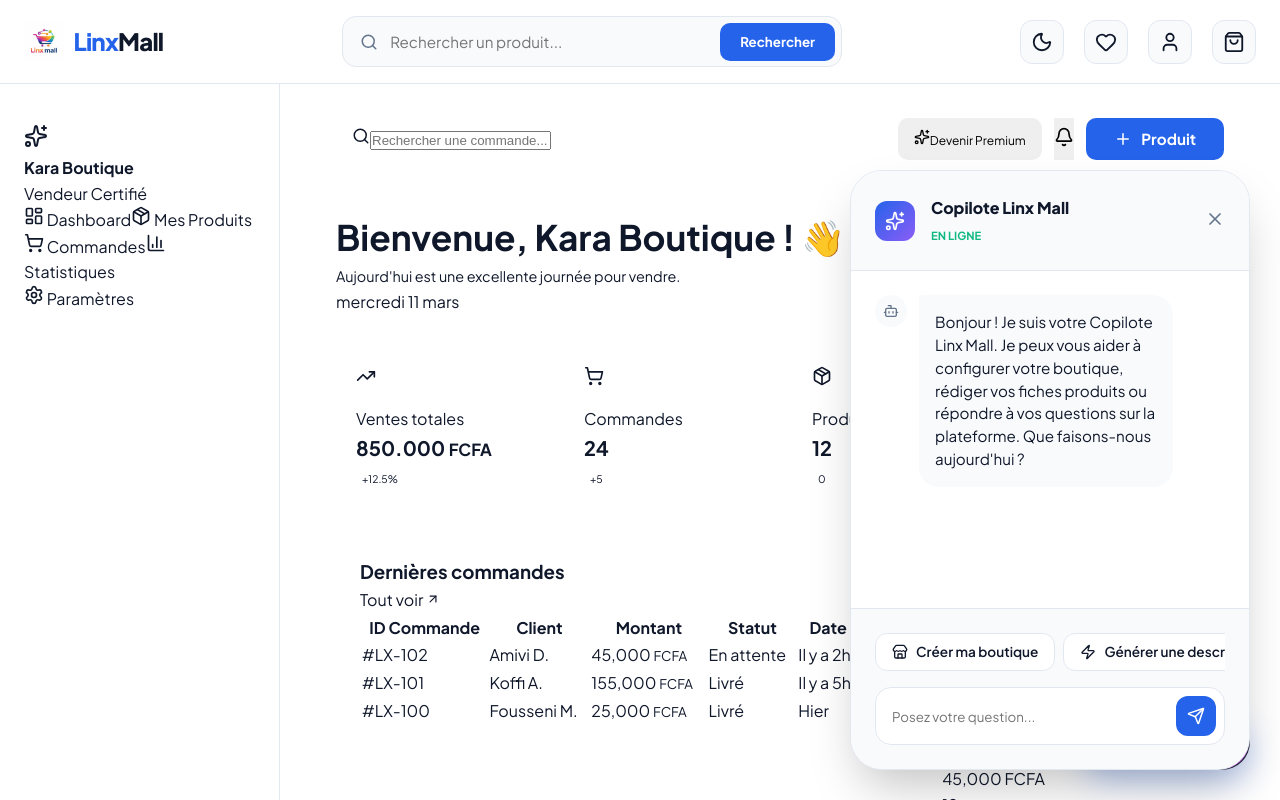
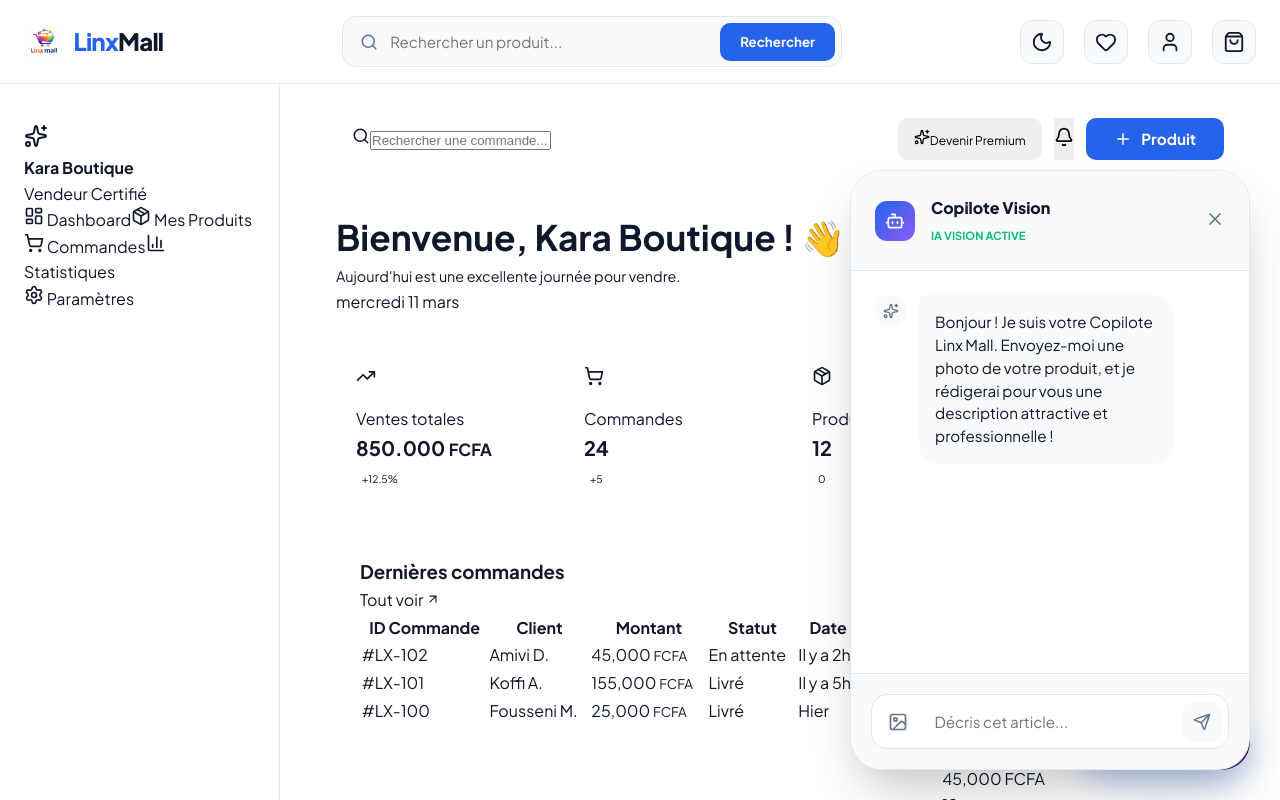
Before and after one commit to Riotlagrinta/linx-mall, a Next.js app: page /vendeur/dashboard in a window 1280 px wide. Both pictures are taken after a click on the button "Copilote IA". Shown: the top 800 px of the page. Built offline with nearby package versions, Linux system fonts and the light colour scheme; grey boxes are pictures that could not be loaded.

Commit message:
feat: support des images dans AICopilot pour la génération de descriptions par analyse visuelle

```diff
--- a/src/components/AICopilot.tsx
+++ b/src/components/AICopilot.tsx
@@ -2,15 +2,23 @@
 
 import { useState, useRef, useEffect } from 'react';
 import { motion, AnimatePresence } from 'framer-motion';
-import { Sparkles, Send, X, Bot, User, Zap, MessageSquare, Store, BarChart3, HelpCircle } from 'lucide-react';
+import { Sparkles, Send, X, Bot, User, Zap, Store, BarChart3, HelpCircle, Image as ImageIcon, Camera } from 'lucide-react';
+
+interface Message {
+  role: 'assistant' | 'user';
+  content: string;
+  image?: string;
+}
 
 export default function AICopilot() {
   const [isOpen, setIsOpen] = useState(false);
-  const [messages, setNotifications] = useState([
-    { role: 'assistant', content: "Bonjour ! Je suis votre Copilote Linx Mall. Je peux vous aider à configurer votre boutique, rédiger vos fiches produits ou répondre à vos questions sur la plateforme. Que faisons-nous aujourd'hui ?" }
+  const [messages, setMessages] = useState<Message[]>([
+    { role: 'assistant', content: "Bonjour ! Je suis votre Copilote Linx Mall. Envoyez-moi une photo de votre produit, et je rédigerai pour vous une description attractive et professionnelle !" }
   ]);
   const [input, setInput] = useState('');
+  const [selectedImage, setSelectedImage] = useState<string | null>(null);
   const messagesEndRef = useRef<HTMLDivElement>(null);
+  const fileInputRef = useRef<HTMLInputElement>(null);
 
   const scrollToBottom = () => {
     messagesEndRef.current?.scrollIntoView({ behavior: "smooth" });
@@ -20,24 +28,40 @@
     if (isOpen) scrollToBottom();
   }, [messages, isOpen]);
 
-  const quickActions = [
-    { label: "Créer ma boutique", icon: <Store size={16} /> },
-    { label: "Générer une description", icon: <Zap size={16} /> },
-    { label: "Analyser mes prix", icon: <BarChart3 size={16} /> },
-    { label: "Aide vendeur", icon: <HelpCircle size={16} /> },
-  ];
+  const handleImageSelect = (e: React.ChangeEvent<HTMLInputElement>) => {
+    const file = e.target.files?.[0];
+    if (file) {
+      const reader = new FileReader();
+      reader.onloadend = () => {
+        setSelectedImage(reader.result as string);
+      };
+      reader.readAsDataURL(file);
+    }
+  };
 
   const handleSend = () => {
-    if (!input.trim()) return;
-    // @ts-ignore
-    setNotifications([...messages, { role: 'user', content: input }]);
+    if (!input.trim() && !selectedImage) return;
+
+    const newUserMessage: Message = {
+      role: 'user',
+      content: input || (selectedImage ? "Analyse cette photo pour moi." : ""),
+      image: selectedImage || undefined
+    };
+
+    setMessages([...messages, newUserMessage]);
     setInput('');
+    setSelectedImage(null);
 
-    // Simulation réponse IA
+    // Simulation réponse IA Vision
     setTimeout(() => {
-      // @ts-ignore
-      setNotifications(prev => [...prev, { role: 'assistant', content: "C'est noté ! Je prépare cela pour vous. (L'intégration réelle de l'IA arrive bientôt...)" }]);
-    }, 1000);
+      const aiResponse: Message = {
+        role: 'assistant',
+        content: newUserMessage.image
+          ? "Magnifique produit ! D'après l'image, voici une proposition de description : 'Ce smartphone élégant arbore un design ultra-fin avec une finition premium. Son écran borderless promet une immersion totale...' Souhaitez-vous ajuster le ton ?"
+          : "C'est noté ! Je prépare cela pour vous."
+      };
+      setMessages(prev => [...prev, aiResponse]);
+    }, 1500);
   };
 
   return (
@@ -66,11 +90,11 @@
             <div className="ai-header">
               <div className="ai-title">
                 <div className="ai-avatar">
-                  <Sparkles size={20} />
+                  <Bot size={20} />
                 </div>
                 <div>
-                  <h3>Copilote Linx Mall</h3>
-                  <span className="status-online">En ligne</span>
+                  <h3>Copilote Vision</h3>
+                  <span className="status-online">IA Vision Active</span>
                 </div>
               </div>
               <button onClick={() => setIsOpen(false)} className="ai-close">
@@ -82,10 +106,17 @@
               {messages.map((m, i) => (
                 <div key={i} className={`msg-wrapper ${m.role}`}>
                   <div className="msg-avatar">
-                    {m.role === 'assistant' ? <Bot size={16} /> : <User size={16} />}
+                    {m.role === 'assistant' ? <Sparkles size={16} /> : <User size={16} />}
                   </div>
-                  <div className="msg-bubble">
-                    {m.content}
+                  <div className="msg-content-wrapper">
+                    {m.image && (
+                      <div className="msg-image">
+                        <img src={m.image} alt="Produit envoyé" />
+                      </div>
+                    )}
+                    <div className="msg-bubble">
+                      {m.content}
+                    </div>
                   </div>
                 </div>
               ))}
@@ -93,23 +124,47 @@
             </div>
 
             <div className="ai-footer">
-              <div className="quick-actions-row">
-                {quickActions.map((action, i) => (
-                  <button key={i} className="action-chip" onClick={() => setInput(action.label)}>
-                    {action.icon}
-                    <span>{action.label}</span>
-                  </button>
-                ))}
-              </div>
+              <AnimatePresence>
+                {selectedImage && (
+                  <motion.div
+                    initial={{ height: 0, opacity: 0 }}
+                    animate={{ height: 'auto', opacity: 1 }}
+                    exit={{ height: 0, opacity: 0 }}
+                    className="image-preview-bar"
+                  >
+                    <div className="preview-thumb">
+                      <img src={selectedImage} alt="Preview" />
+                      <button className="remove-img" onClick={() => setSelectedImage(null)}>
+                        <X size={12} />
+                      </button>
+                    </div>
+                    <span className="preview-label">Image prête pour analyse</span>
+                  </motion.div>
+                )}
+              </AnimatePresence>
+
               <div className="ai-input-area">
+                <button
+                  className="ai-attach-btn"
+                  onClick={() => fileInputRef.current?.click()}
+                >
+                  <ImageIcon size={20} />
+                </button>
+                <input
+                  type="file"
+                  ref={fileInputRef}
+                  hidden
+                  accept="image/*"
+                  onChange={handleImageSelect}
+                />
                 <input
                   type="text"
-                  placeholder="Posez votre question..."
+                  placeholder={selectedImage ? "Ajoutez une instruction..." : "Décris cet article..."}
                   value={input}
                   onChange={(e) => setInput(e.target.value)}
                   onKeyPress={(e) => e.key === 'Enter' && handleSend()}
                 />
-                <button onClick={handleSend} className="ai-send-btn">
+                <button onClick={handleSend} className={`ai-send-btn ${(input || selectedImage) ? 'active' : ''}`}>
                   <Send size={18} />
                 </button>
               </div>
@@ -171,24 +226,35 @@
         .status-online { font-size: 0.7rem; color: #10b981; font-weight: 700; text-transform: uppercase; }
         .ai-close { background: none; border: none; color: var(--text-muted); cursor: pointer; }
 
-        .ai-messages { flex: 1; overflow-y: auto; padding: 1.5rem; display: flex; flex-direction: column; gap: 1.25rem; background: var(--background); }
+        .ai-messages { flex: 1; overflow-y: auto; padding: 1.5rem; display: flex; flex-direction: column; gap: 1.5rem; background: var(--background); }
         .msg-wrapper { display: flex; gap: 0.75rem; max-width: 85%; }
         .msg-wrapper.user { align-self: flex-end; flex-direction: row-reverse; }
         .msg-avatar { width: 32px; height: 32px; border-radius: 50%; background: var(--surface); display: flex; align-items: center; justify-content: center; color: var(--text-muted); flex-shrink: 0; }
         .user .msg-avatar { background: var(--primary); color: white; }
+
+        .msg-content-wrapper { display: flex; flex-direction: column; gap: 0.5rem; }
+        .msg-image { border-radius: 16px; overflow: hidden; border: 1px solid var(--border); max-width: 200px; }
+        .msg-image img { width: 100%; display: block; }
+
         .msg-bubble { padding: 1rem; border-radius: 20px; font-size: 0.95rem; line-height: 1.5; background: var(--surface); color: var(--text-main); }
         .assistant .msg-bubble { border-top-left-radius: 4px; }
         .user .msg-bubble { background: var(--primary); color: white; border-top-right-radius: 4px; }
 
-        .ai-footer { padding: 1.5rem; background: var(--surface); border-top: 1px solid var(--border); }
-        .quick-actions-row { display: flex; gap: 0.5rem; overflow-x: auto; padding-bottom: 1rem; scrollbar-width: none; }
-        .quick-actions-row::-webkit-scrollbar { display: none; }
-        .action-chip { flex-shrink: 0; display: flex; align-items: center; gap: 0.5rem; padding: 0.6rem 1rem; background: var(--card-bg); border: 1px solid var(--border); border-radius: 12px; font-size: 0.85rem; font-weight: 600; color: var(--text-main); cursor: pointer; transition: var(--transition); }
-        .action-chip:hover { border-color: var(--primary); color: var(--primary); }
+        .ai-footer { padding: 1.25rem; background: var(--surface); border-top: 1px solid var(--border); }
 
-        .ai-input-area { display: flex; gap: 0.75rem; background: var(--card-bg); padding: 0.5rem; border-radius: 16px; border: 1px solid var(--border); }
-        .ai-input-area input { flex: 1; border: none; background: none; outline: none; padding: 0.5rem; font-family: inherit; color: var(--text-main); }
-        .ai-send-btn { width: 40px; height: 40px; background: var(--primary); color: white; border-radius: 12px; display: flex; align-items: center; justify-content: center; cursor: pointer; }
+        .image-preview-bar { display: flex; align-items: center; gap: 1rem; padding-bottom: 1rem; }
+        .preview-thumb { position: relative; width: 50px; height: 50px; border-radius: 10px; overflow: hidden; border: 2px solid var(--primary); }
+        .preview-thumb img { width: 100%; height: 100%; object-fit: cover; }
+        .remove-img { position: absolute; top: 2px; right: 2px; background: rgba(0,0,0,0.5); color: white; border-radius: 50%; border: none; cursor: pointer; padding: 2px; }
+        .preview-label { font-size: 0.8rem; font-weight: 700; color: var(--primary); }
+
+        .ai-input-area { display: flex; gap: 0.5rem; background: var(--card-bg); padding: 0.4rem; border-radius: 16px; border: 1px solid var(--border); align-items: center; }
+        .ai-attach-btn { width: 40px; height: 40px; color: var(--text-muted); border: none; background: none; cursor: pointer; display: flex; align-items: center; justify-content: center; border-radius: 12px; transition: var(--transition); }
+        .ai-attach-btn:hover { background: var(--surface); color: var(--primary); }
+
+        .ai-input-area input { flex: 1; border: none; background: none; outline: none; padding: 0.5rem; font-family: inherit; color: var(--text-main); font-size: 0.95rem; }
+        .ai-send-btn { width: 40px; height: 40px; background: var(--surface); color: var(--text-muted); border-radius: 12px; border: none; display: flex; align-items: center; justify-content: center; cursor: not-allowed; transition: var(--transition); }
+        .ai-send-btn.active { background: var(--primary); color: white; cursor: pointer; }
 
         @media (max-width: 768px) {
           .ai-panel { inset: 0; width: 100%; height: 100%; max-height: none; border-radius: 0; bottom: 0; right: 0; }
```
